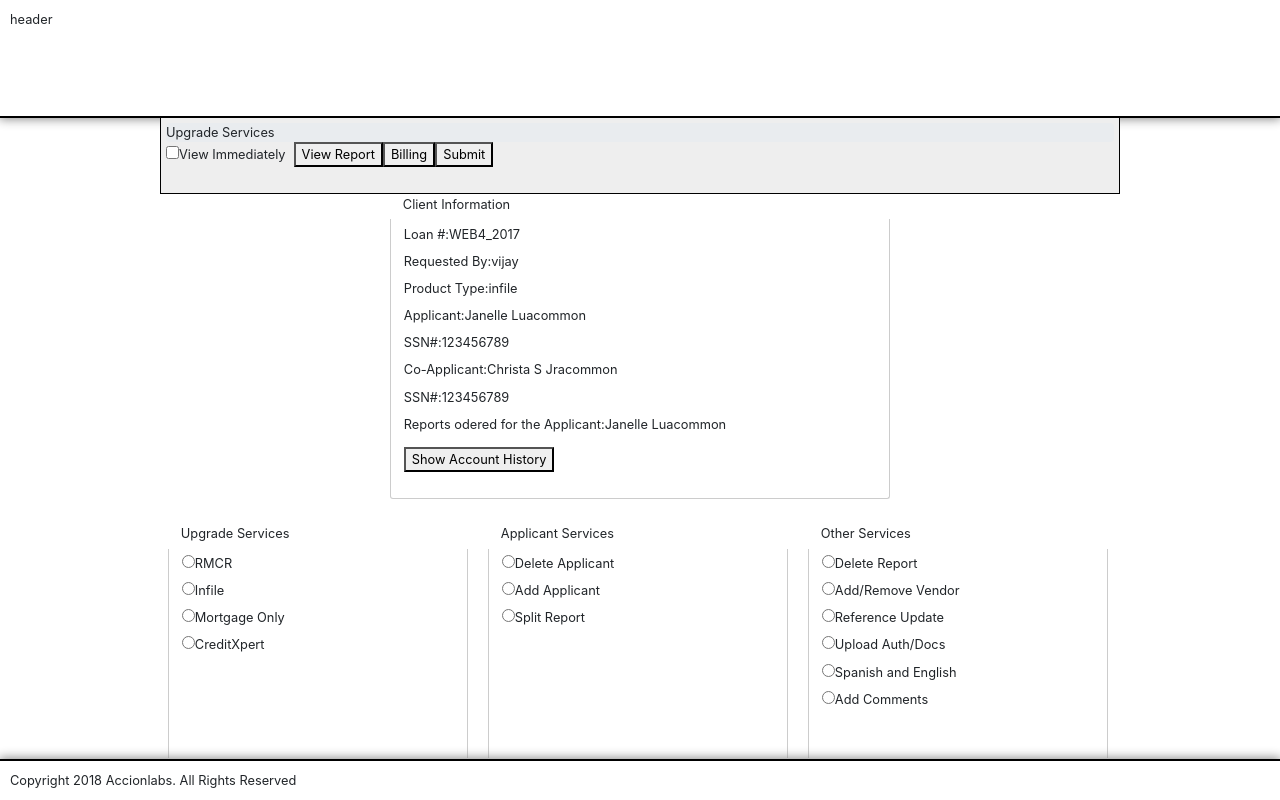
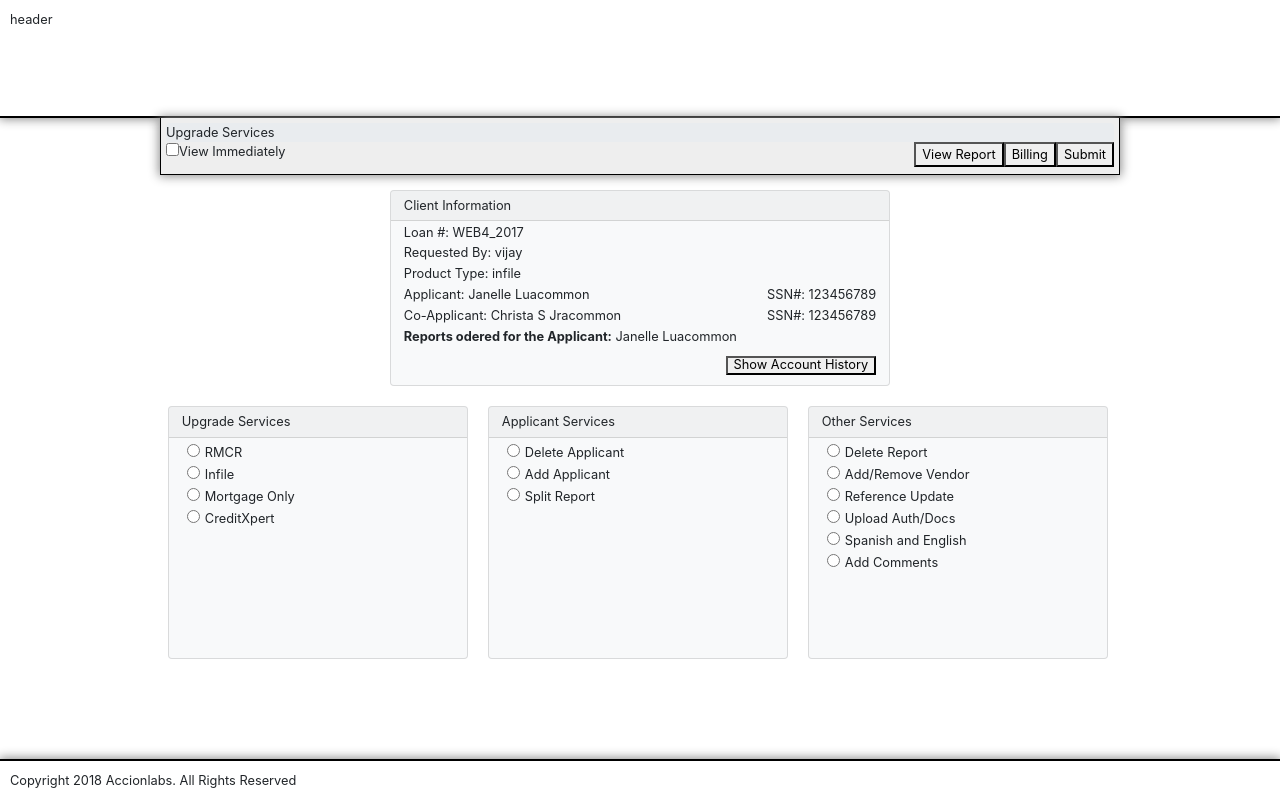
Before and after one commit to techflic/cbcweb-POC, an Angular app: page / in a window 1280 px wide. Built offline with nearby package versions, Linux system fonts and the light colour scheme.

Commit message:
css changes

```diff
--- a/src/app/upgrade-services/upgrade-services-credit/upgrade-services-credit.component.html
+++ b/src/app/upgrade-services/upgrade-services-credit/upgrade-services-credit.component.html
@@ -1,68 +1,70 @@
 <section id="inMain" class="upgrade-services-credit">
     <form [formGroup]="upgradeServicesCreditForm" autocomplete="off" >
     <!-- Toolbar -->
-    <div id="toolbar" class="list-inline floatRight">
+    <div id="toolbar" class="list-inline">
         <!-- Breadcrumb -->
         <div class="breadcrumb">
             <span class="">Upgrade Services</span>
         </div>
-        <ul class="list-inline-item list-unstyled">
+        <ul class="list-inline-item list-unstyled float-left" [ngStyle]="{'margin': '0'}">
             <li class="">
                 <label>
                     <input type="checkbox" class="" />View Immediately
                 </label>
             </li>
         </ul>
-        <button class="" ><span>View Report</span></button>
-        <button class="" ><span>Billing</span></button>
-        <button class="" ><span>Submit</span></button>
+        <ul class="list-inline-item list-unstyled float-right" [ngStyle]="{'margin': '0'}">
+                <button class="" ><span>View Report</span></button>
+                <button class="" ><span>Billing</span></button>
+                <button class="" ><span>Submit</span></button>
+        </ul>
     </div>
 
     <!-- Upgrade Services -->
     <div class="displayDiv">
         <!-- Client Info -->
-        <div class="client-info">
-            <div class="divHeader">Client Information</div>
-            <div class="divBody clearfix">
-                <ul class="list-unstyled">
+        <div class="client-info card bg-light mb-3">
+            <div class="divHeader card-header"><span class="card-title">Client Information</span></div>
+            <div class="divBody clearfix card-body">
+                <ul class="list-unstyled" [ngStyle]="{'line-height': 1}" >
                     <li>
                         <label>Loan #:</label>
-                        <span>WEB4_2017</span>
+                        <span>&nbsp;WEB4_2017</span>
                     </li>
                     <li>
                         <label>Requested By:</label>
-                        <span>vijay</span>
+                        <span>&nbsp;vijay</span>
                     </li>
                     <li>
                         <label>Product Type:</label>
-                        <span>infile</span>
+                        <span>&nbsp;infile</span>
                     </li>
                     <li class="clearfix">
-                        <div class="floatLeft">
+                        <div class="float-left">
                             <label>Applicant:</label>
-                            <span>Janelle Luacommon</span>
+                            <span>&nbsp;Janelle Luacommon</span>
                         </div>
-                        <div class="floatRight">
+                        <div class="float-right">
                             <label>SSN#:</label>
-                            <span>123456789</span>
+                            <span>&nbsp;123456789</span>
                         </div>
                     </li>
                     <li class="clearfix">
-                        <div class="floatLeft">
+                        <div class="float-left">
                             <label>Co-Applicant:</label>
-                            <span>Christa S Jracommon</span>
+                            <span>&nbsp;Christa S Jracommon</span>
                         </div>
-                        <div class="floatRight">
+                        <div class="float-right">
                             <label>SSN#:</label>
-                            <span>123456789</span>
+                            <span>&nbsp;123456789</span>
                         </div>
                     </li>
                     <li>
-                        <label class="">Reports odered for the Applicant:</label>
-                        <span class="">Janelle Luacommon</span>
+                        <label class="font-weight-bold">Reports odered for the Applicant:</label>
+                        <span class="">&nbsp;Janelle Luacommon</span>
                     </li>
                     <li>
-                        <button id="accHistoryBtn" class="" ><span class="">Show Account History</span></button>
+                        <button id="accHistoryBtn" class="float-right" ><span class="">Show Account History</span></button>
                     </li>
                 </ul>
             </div>
@@ -70,31 +72,31 @@
         <!-- Services Section -->
         <div class="services-section">
             <!-- Upgrade Services -->
-            <div class="radio-box">
-                <div class="divHeader">
-                    <span>Upgrade Services</span>
+            <div class="radio-box card bg-light mb-3">
+                <div class="divHeader card-header">
+                    <span class="card-title">Upgrade Services</span>
                 </div>
-                <div class="divBody">
+                <div class="divBody card-body">
                     <ul class="list-unstyled">
-                        <li class="">
+                        <li class="radio">
                             <label>
                                 <input formControlName="service" type="radio" value="rmcr" (change)="serviceSelected($event)">
                                 <span>RMCR</span>
                             </label>
                         </li>
-                        <li class="">
+                        <li class="radio">
                             <label>
                                 <input formControlName="service"  type="radio" value="infile" (change)="serviceSelected($event)">
                                 <span>Infile</span>
                             </label>
                         </li>
-                        <li class="">
+                        <li class="radio">
                             <label>
                                 <input formControlName="service"  type="radio" value="mortgage" (change)="serviceSelected($event)">
                                 <span>Mortgage Only</span>
                             </label>
                         </li>
-                        <li class="">
+                        <li class="radio">
                             <label>
                                 <input formControlName="service"  type="radio" value="creditXpert" (change)="serviceSelected($event)">
                                 <span>CreditXpert</span>
@@ -104,25 +106,25 @@
                 </div>
             </div>
             <!-- Applicant Services -->
-            <div class="radio-box">
-                <div class="divHeader">
-                    <span>Applicant Services</span>
+            <div class="radio-box card bg-light mb-3">
+                <div class="divHeader card-header">
+                    <span class="card-title">Applicant Services</span>
                 </div>
-                <div class="divBody">
+                <div class="divBody card-body">
                     <ul class="list-unstyled">
-                        <li class="">
+                        <li class="radio">
                             <label>
                                 <input formControlName="service" type="radio" value="deleteApplicant" (change)="serviceSelected($event)" >
                                 <span>Delete Applicant</span>
                             </label>
                         </li>
-                        <li class="">
+                        <li class="radio">
                             <label>
                                 <input formControlName="service" type="radio" value="addApplicant" (change)="serviceSelected($event)" >
                                 <span>Add Applicant</span>
                             </label>
                         </li>
-                        <li class="">
+                        <li class="radio">
                             <label>
                                 <input formControlName="service" type="radio" value="splitReport" (change)="serviceSelected($event)" >
                                 <span>Split Report</span>
@@ -132,43 +134,43 @@
                 </div>
             </div>
             <!-- Other Services -->
-            <div class="radio-box">
-                <div class="divHeader">
-                    <span>Other Services</span>
+            <div class="radio-box card bg-light mb-3">
+                <div class="divHeader card-header">
+                    <span class="card-title">Other Services</span>
                 </div>
-                <div class="divBody">
+                <div class="divBody card-body">
                     <ul class="list-unstyled">
-                        <li class="">
+                        <li class="radio">
                             <label>
                                 <input formControlName="service" type="radio" value="deleteReport" (change)="serviceSelected($event)" >
                                 <span>Delete Report</span>
                             </label>
                         </li>
-                        <li class="">
+                        <li class="radio">
                             <label>
                                 <input formControlName="service" type="radio" value="addRemoveVendor" (change)="serviceSelected($event)" >
                                 <span>Add/Remove Vendor</span>
                             </label>
                         </li>
-                        <li class="">
+                        <li class="radio">
                             <label>
                                 <input formControlName="service" type="radio" value="referenceUpdate" (change)="serviceSelected($event)" >
                                 <span>Reference Update</span>
                             </label>
                         </li>
-                        <li class="">
+                        <li class="radio">
                             <label>
                                 <input formControlName="service" type="radio" value="uploadAuthDocs" (change)="serviceSelected($event)" >
                                 <span>Upload Auth/Docs</span>
                             </label>
                         </li>
-                        <li class="">
+                        <li class="radio">
                             <label>
                                 <input formControlName="service" type="radio" value="spanishAndEnglish" (change)="serviceSelected($event)" >
                                 <span>Spanish and English</span>
                             </label>
                         </li>
-                        <li class="">
+                        <li class="radio">
                             <label>
                                 <input formControlName="service" type="radio" value="addComments" (change)="serviceSelected($event)" >
                                 <span>Add Comments</span>
--- a/src/app/upgrade-services/upgrade-services-credit/upgrade-services-credit.component.ts
+++ b/src/app/upgrade-services/upgrade-services-credit/upgrade-services-credit.component.ts
@@ -22,18 +22,11 @@ import { NgbModal, NgbModalConfig, ModalDismissReasons } from '@ng-bootstrap/ng-
     }
     .divHeader {
       padding: .4em 1em;
-      border-bottom-left-radius: 0;
-      border-bottom-right-radius: 0;
-      border-top-left-radius: 6px;
-      border-top-right-radius: 6px;
+
     }
     .divBody {
       padding: .4em 1em;
-      border-bottom-left-radius: 3px;
-      border-bottom-right-radius: 3px;
-      border-left: 1px solid #ccc;
-      border-right: 1px solid #ccc;
-      border-bottom: 1px solid #ccc;
+
     }
     .radio-box {
       width: 300px;
@@ -43,6 +36,14 @@ import { NgbModal, NgbModalConfig, ModalDismissReasons } from '@ng-bootstrap/ng-
     }
     .radio-box > .divBody {
       min-height: 220px;
+    }
+    .radio label {
+      min-height: 22px;
+      padding-left: 5px;
+      margin-bottom: 0;
+    }
+    .radio span {
+      margin-left: 5px;
     }
     #accHistoryBtn {
       margin: 5px 0;
@@ -59,6 +60,7 @@ import { NgbModal, NgbModalConfig, ModalDismissReasons } from '@ng-bootstrap/ng-
     }
     #toolbar {
       position: fixed;
+      z-index: 1;
       margin: 0;
       left: 12.5%;
       right: 12.5%;
@@ -67,6 +69,7 @@ import { NgbModal, NgbModalConfig, ModalDismissReasons } from '@ng-bootstrap/ng-
       border-top: none;
       padding: 5px;
       background-color: #eee;
+      box-shadow: 0 0 10px 1px #888;
     }
     .breadcrumb {
       margin: 0;
```
